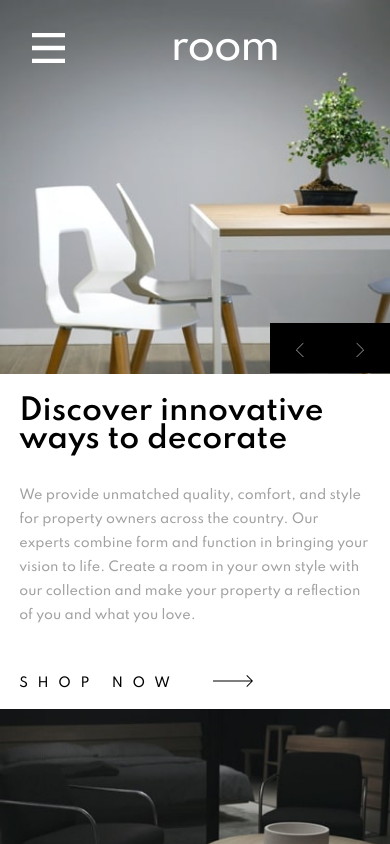
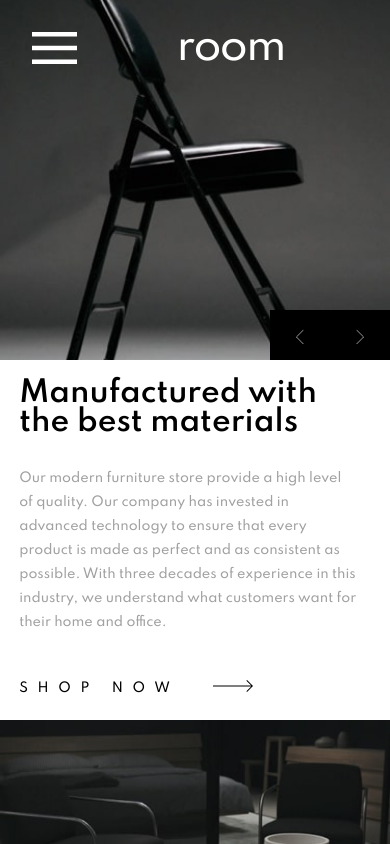
Before and after one commit to Barbelitos/FrontEndMentor-RoomHomepage, a plain HTML site: page index.html in a window 390 px wide. Both pictures are taken after a click on the button 300 px from the left and 348 px from the top of the page. Shown: the top 844 px of the page. Drawn offline with Linux system fonts and the light colour scheme.

Commit message:
Slider created for pictures and text.

```diff
--- a/index.html
+++ b/index.html
@@ -25,6 +25,7 @@
   </head>
   <body>
     <div class="overlay"></div>
+
     <header class="header">
       <nav class="navbar">
         <img class="menu-open" src="./images/icon-hamburger.svg" alt="" />
@@ -41,13 +42,17 @@
           <li class="menu-item"><a class="menu-link" href="#">contact</a></li>
         </ul>
       </nav>
-      <div class="hero-slides">
-        <img class="slide" src="./images/mobile-image-hero-1.jpg" alt="" />
-        <!-- <img class="slide" src="./images/mobile-image-hero-2.jpg" alt="" />
-        <img class="slide" src="./images/mobile-image-hero-3.jpg" alt="" /> -->
+      <div class="slides-container">
+        <div class="slide slide-1">
+          <img src="./images/mobile-image-hero-1.jpg" alt="" />
         </div>
-
-      <div class="hero-text">
+        <div class="slide slide-2">
+          <img src="./images/mobile-image-hero-2.jpg" alt="" />
+        </div>
+        <div class="slide slide-3">
+          <img src="./images/mobile-image-hero-3.jpg" alt="" />
+        </div>
+      </div>
       <div class="slide-control">
         <button class="slide-btn slide-btn--left">
           <svg
@@ -80,14 +85,41 @@
           </svg>
         </button>
       </div>
+    </header>
+    <div class="hero-text">
+      <div class="text-slide--container">
+        <div class="slide-text slide-1">
           <h1 class="hero-text--title">Discover innovative ways to decorate</h1>
           <p class="section-text">
             We provide unmatched quality, comfort, and style for property owners
-          across the country. Our experts combine form and function in bringing
-          your vision to life. Create a room in your own style with our
-          collection and make your property a reflection of you and what you
-          love.
+            across the country. Our experts combine form and function in
+            bringing your vision to life. Create a room in your own style with
+            our collection and make your property a reflection of you and what
+            you love.
           </p>
+        </div>
+        <div class="slide-text slide-2">
+          <h1 class="hero-text--title">
+            We are available all across the globe
+          </h1>
+          <p class="section-text">
+            With stores all over the world, it's easy for you to find furniture
+            for your home or place of business. Locally, we’re in most major
+            cities throughout the country. Find the branch nearest you using our
+            store locator. Any questions? Don't hesitate to contact us today.
+          </p>
+        </div>
+        <div class="slide-text slide-3">
+          <h1 class="hero-text--title">Manufactured with the best materials</h1>
+          <p class="section-text">
+            Our modern furniture store provide a high level of quality. Our
+            company has invested in advanced technology to ensure that every
+            product is made as perfect and as consistent as possible. With three
+            decades of experience in this industry, we understand what customers
+            want for their home and office.
+          </p>
+        </div>
+      </div>
       <a class="shop-link" href="#"
         >Shop Now
         <svg
@@ -104,9 +136,9 @@
           /></svg
       ></a>
     </div>
-    </header>
+
     <section class="about-section">
-      <img src="./images/image-about-dark.jpg" alt="" />
+      <img class="about-picture" src="./images/image-about-dark.jpg" alt="" />
       <div class="about-box">
         <h2 class="about-title">About our furniture</h2>
         <p class="about-text">
@@ -118,18 +150,10 @@
           dream space.
         </p>
       </div>
-      <img src="./images/image-about-light.jpg" alt="" />
+      <img class="about-picture" src="./images/image-about-light.jpg" alt="" />
     </section>
-    <!--  We are available
-    all across the globe With stores all over the world, it's easy for you to
-    find furniture for your home or place of business. Locally, we’re in most
-    major cities throughout the country. Find the branch nearest you using our
-    store locator. Any questions? Don't hesitate to contact us today. Shop now
-    Manufactured with the best materials Our modern furniture store provide a
-    high level of quality. Our company has invested in advanced technology to
-    ensure that every product is made as perfect and as consistent as possible.
-    With three decades of experience in this industry, we understand what
-    customers want for their home and office. Shop now About our furniture  -->
+    <!--    Shop now
+      Shop now About our furniture  -->
 
     <!-- <div class="attribution">
       Challenge by
--- a/scripts/script.js
+++ b/scripts/script.js
@@ -17,3 +17,54 @@ closeMenu.addEventListener("click", () => {
   menu.classList.remove("show-menu");
   overlay.style.display = "none";
 });
+
+/* --------- SLIDER ---------*/
+const slider = function () {
+  const slides = document.querySelectorAll(".slide");
+  const textSlides = document.querySelectorAll(".slide-text");
+  const btnRight = document.querySelector(".slide-btn--right");
+  const btnLeft = document.querySelector(".slide-btn--left");
+
+  let curSlide = 0;
+  const maxSlide = slides.length;
+  // const textMaxSlide = textSlides.length;
+
+  // Functions
+  const goToSlide = function (slide) {
+    slides.forEach(
+      (s, i) => (s.style.transform = `translateX(${100 * (i - slide)}%)`)
+    );
+
+    textSlides.forEach(
+      (s, i) => (s.style.transform = `translateX(${100 * (i - slide)}%)`)
+    );
+  };
+
+  const nextSlide = function () {
+    if (curSlide === maxSlide - 1) {
+      curSlide = 0;
+    } else {
+      curSlide++;
+    }
+
+    goToSlide(curSlide);
+  };
+
+  const prevSlide = function () {
+    if (curSlide === 0) {
+      curSlide = maxSlide - 1;
+    } else {
+      curSlide--;
+    }
+
+    goToSlide(curSlide);
+  };
+
+  goToSlide(0);
+
+  // Event Handlers
+  btnRight.addEventListener("click", nextSlide);
+  btnLeft.addEventListener("click", prevSlide);
+};
+
+slider();
--- a/styles/main.css
+++ b/styles/main.css
@@ -28,9 +28,9 @@ h1 {
   font-size: 1.8rem;
 }
 
-img {
+/* img {
   max-width: 100%;
-}
+} */
 
 .overlay {
   position: fixed;
@@ -46,8 +46,11 @@ img {
 }
 
 header {
-  max-width: 100%;
+  width: 100%;
   padding: 0;
+  height: 360px;
+
+  overflow: hidden;
 }
 
 .navbar {
@@ -61,12 +64,13 @@ header {
   right: 0;
   margin: auto;
   height: 40px;
+  z-index: 10;
 }
 
 .menu-open {
   cursor: pointer;
-  height: 30px;
-  width: 10%;
+  height: auto;
+  width: 45px;
 }
 
 .nav-title {
@@ -77,18 +81,54 @@ header {
   margin: 0 auto;
 }
 
+.slides-container {
+  max-width: 100vw;
+  position: relative;
+}
+
 .slide {
+  position: absolute;
   width: 100%;
+  height: 360px;
+  transition: transform 0.8s;
+}
+
+.slide > img {
+  width: 100%;
+  height: 100%;
+  object-fit: cover;
+}
+
+.slide-2 {
+  transform: translate(100%);
+}
+
+.slide-3 {
+  transform: translate(200%);
+}
+
+.text-slide--container {
+  overflow: hidden;
+
+  height: 290px;
+  width: 100%;
+}
+
+.slide-text {
+  position: absolute;
+  padding-right: 2rem;
+  transition: transform 0.8s;
 }
 
 .slide-control {
   position: absolute;
-  top: -54px;
+  top: 310px;
   right: 0;
   width: 120px;
   height: 50px;
   display: flex;
   align-items: center;
+  z-index: 10000;
 }
 
 .slide-btn {
@@ -98,11 +138,12 @@ header {
   padding-top: 0.5rem;
   width: 50%;
   height: 100%;
+  transition: all 0.2s ease;
 }
 
-.slide-btn:hover {
+/* .slide-btn:hover {
   background: var(--very-dark-gray);
-}
+} */
 
 .angle {
   transform: scale(0.6);
@@ -144,6 +185,12 @@ header {
 }
 
 /***** HERO TEXT SECTION *****/
+.hero-text {
+  overflow: hidden;
+  width: 100vw;
+  height: 360px;
+}
+
 .hero-text,
 .about-box {
   padding: 1.2rem;
@@ -161,6 +208,11 @@ header {
   line-height: 1.5rem;
   color: var(--dark-gray);
   margin-bottom: 3rem;
+}
+
+.shop-link {
+  position: absolute;
+  top: 20rem;
 }
 
 .shop-link,
@@ -192,3 +244,7 @@ header {
   letter-spacing: 0.2rem;
   margin: 2rem 0 1rem 0;
 }
+
+.about-picture {
+  width: 100vw;
+}
```
Lines whose indentation alone changed are shown as unchanged.
